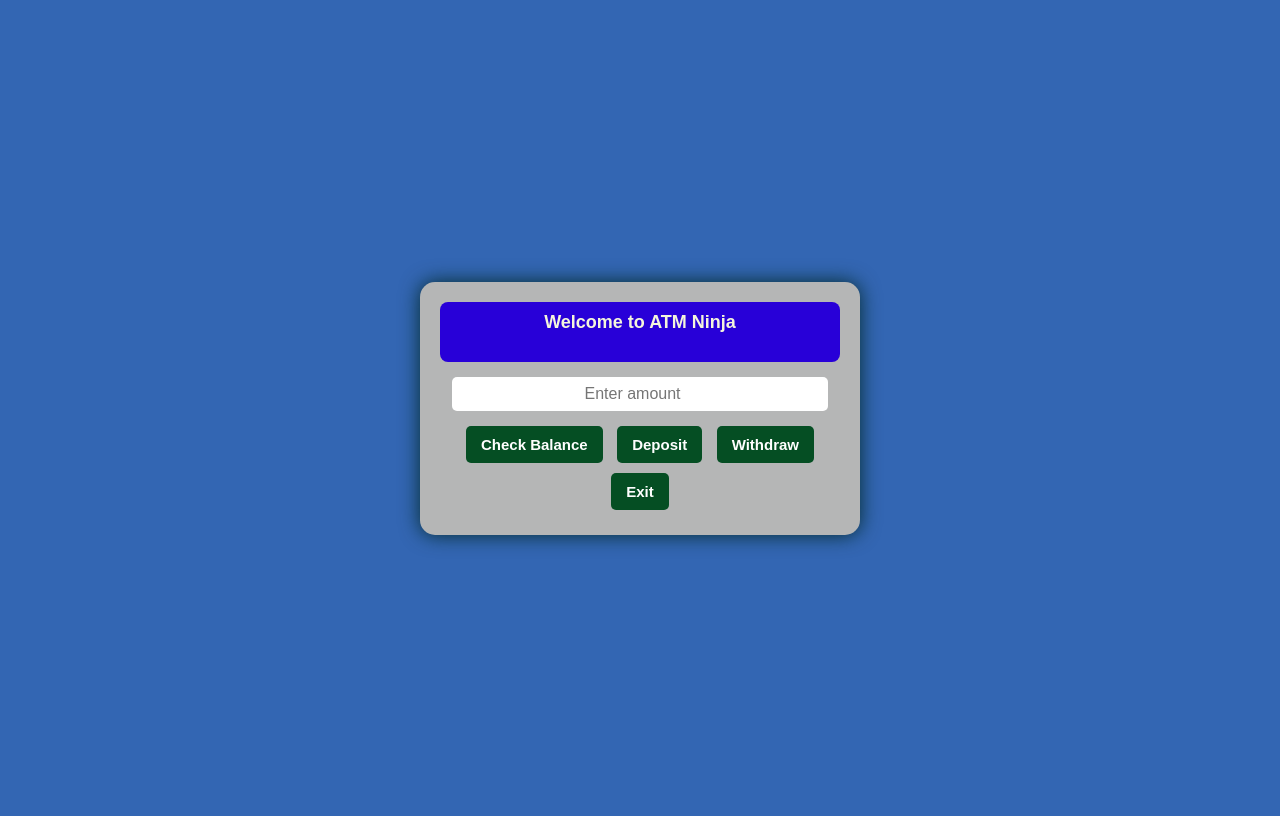
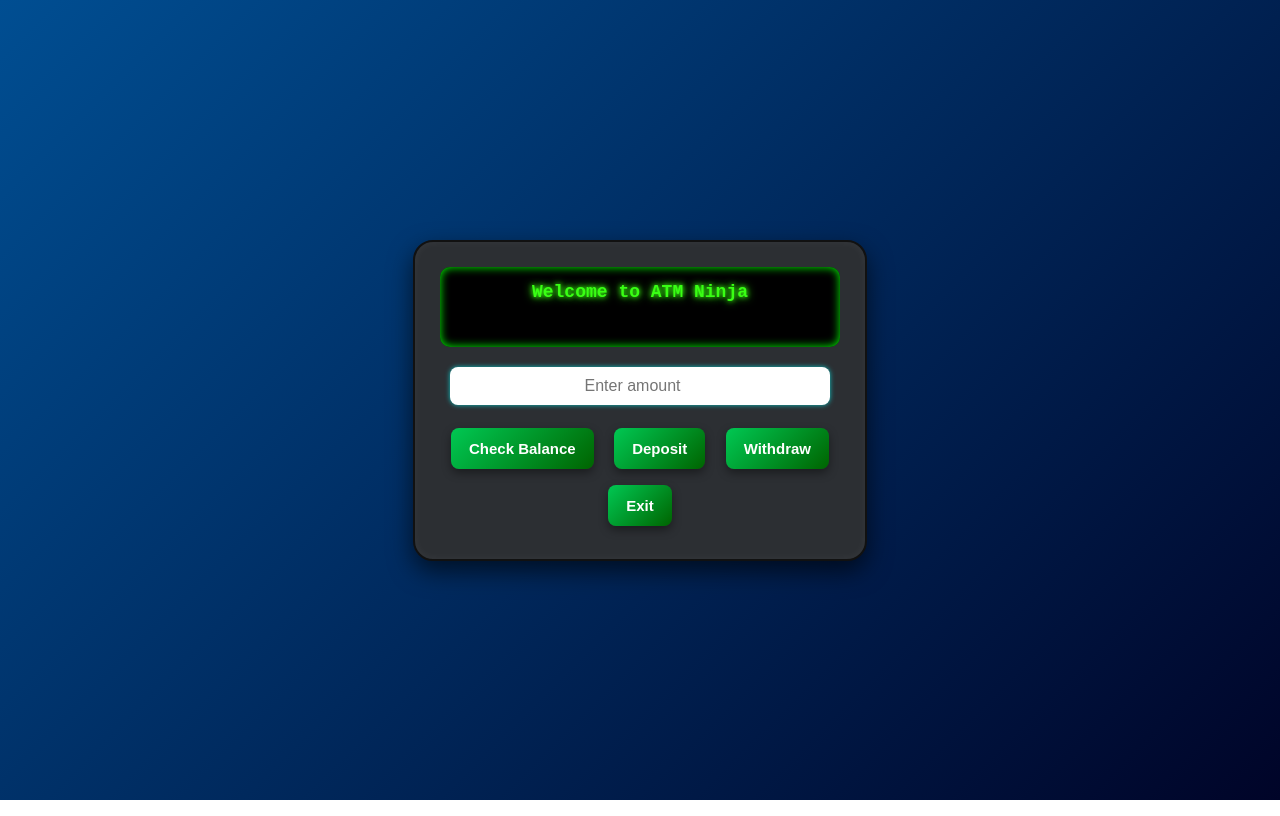
Before and after one commit to Yatowtow/atm-mini, a plain HTML site: page index.html in a window 1280 px wide. Drawn offline with Linux system fonts and the light colour scheme.

Commit message:
Update styles.css

```diff
--- a/styles.css
+++ b/styles.css
@@ -1,55 +1,78 @@
 body {
-    background-color: rgb(51, 102, 179);
+    background: linear-gradient(135deg, #004e92, #000428);
     font-family: Arial, Helvetica, sans-serif;
     display: flex;
     justify-content: center;
     text-align: center;
     align-items: center;
     height: 100vh;
+    margin: 0;
 }
+
 .atm {
-    border-radius: 15px;
-    background: rgb(181, 182, 182);
+    border-radius: 20px;
+    background: #2c2f33;
     text-align: center;
-    color: beige;
+    color: #f0f0f0;
     width: 400px;
-    padding: 20px;
-    box-shadow: 0 0 20px #042c2c;
-    height: 300x;
+    padding: 25px;
+    box-shadow: 0 10px 25px rgba(0, 0, 0, 0.6),
+                inset 0 0 10px rgba(255, 255, 255, 0.05);
     font-weight: bold;
+    border: 2px solid #111;
 }
+
+h1 {
+    margin-bottom: 15px;
+    color: #00e0ff;
+    text-shadow: 0 0 10px #00e0ff;
+}
+
 .screen {
-    background: #2800d8;
-    padding: 10px;
-    margin-bottom: 15px;
-    border-radius: 8px;
+    background: #000;
+    padding: 15px;
+    margin-bottom: 20px;
+    border-radius: 10px;
     font-size: 18px;
-    min-height:  40px;
+    min-height: 50px;
+    color: #39ff14;
+    font-family: "Courier New", monospace;
+    text-shadow: 0 0 5px #39ff14, 0 0 10px #39ff14;
+    box-shadow: inset 0 0 10px #0f0;
 }
+
 input {
     width: 90%;
-    padding: 8px;
-    border-radius: 5px;
+    padding: 10px;
+    border-radius: 8px;
     border: none;
     text-align: center;
     font-size: 16px;
-    margin-bottom: 10px;
+    margin-bottom: 15px;
+    outline: none;
+    box-shadow: 0 0 5px rgba(0, 255, 255, 0.7);
 }
+
 button {
-    margin: 5px;
-    padding: 10px 15px;
+    margin: 8px;
+    padding: 12px 18px;
     border: none;
     font-size: 15px;
     cursor: pointer;
-    background-color: rgb(5, 78, 35);
+    background: linear-gradient(135deg, #00c853, #006400);
     color: white;
     font-weight: bold;
-    transition: 0.3s;
-    border-radius: 5px;
+    transition: transform 0.2s, background 0.3s;
+    border-radius: 8px;
+    box-shadow: 0 4px 10px rgba(0, 0, 0, 0.4);
 }
+
 button:hover {
-    background-color: #662b5c;
+    background: linear-gradient(135deg, #ff0066, #99004d);
+    transform: scale(1.05);
 }
+
 button:active {
-    background-color: #d80085;
+    transform: scale(0.95);
+    background: #ff1744;
 }
```
Lines whose indentation alone changed are shown as unchanged.
